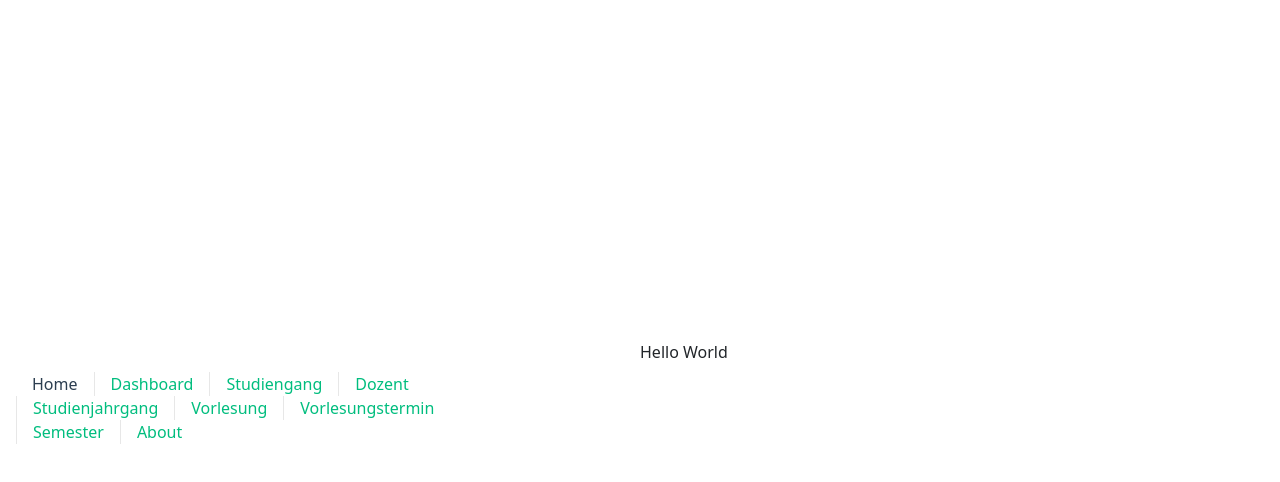
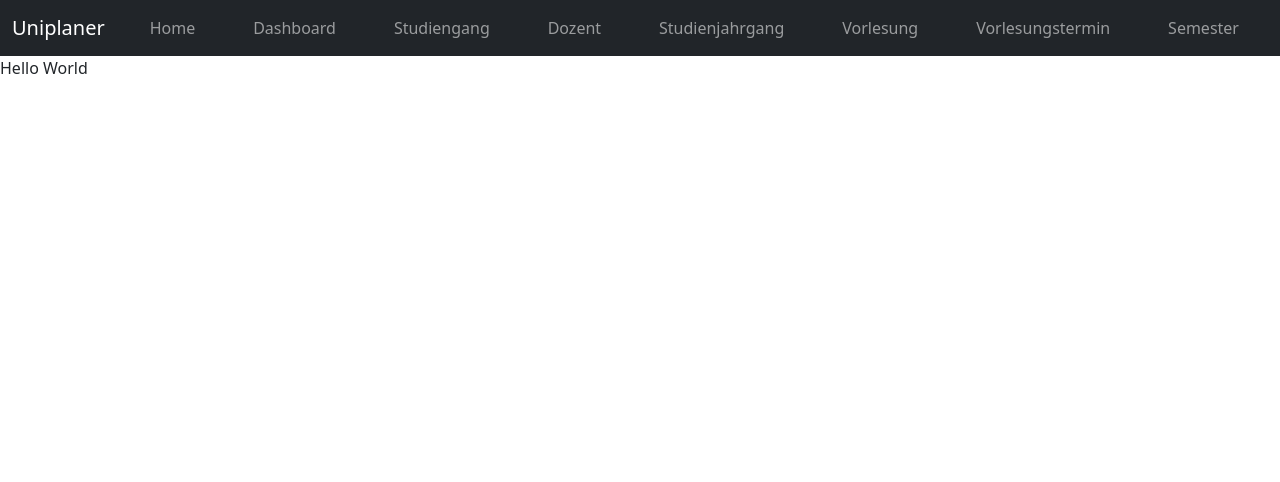
Before and after one commit to Koril94/vorlesungsplanung, a Vue app: page / in a window 1280 px wide. Shown: the top 482 px of the page. Built offline with nearby package versions, Linux system fonts and the light colour scheme.

Commit message:
add navbar design

```diff
--- a/index.html
+++ b/index.html
@@ -9,5 +9,9 @@
   <body>
     <div id="app"></div>
     <script type="module" src="/src/main.js"></script>
+
+    <script src="https://cdnjs.cloudflare.com/ajax/libs/jquery/3.5.1/jquery.slim.min.js"></script>
+    <script src="https://cdnjs.cloudflare.com/ajax/libs/popper.js/1.16.1/umd/popper.min.js"></script>
+    <script src="https://cdnjs.cloudflare.com/ajax/libs/twitter-bootstrap/4.6.0/js/bootstrap.min.js"></script>
   </body>
 </html>
--- a/src/App.vue
+++ b/src/App.vue
@@ -5,119 +5,53 @@ import { store } from "./store";
 
 <template>
   <header>
-    <div class="wrapper">
-      <nav>
-        <RouterLink to="/">Home</RouterLink>
-        <RouterLink to="/dashboard">Dashboard</RouterLink>
-        <RouterLink to="/studyProgram">Studiengang</RouterLink>
-        <RouterLink to="/lecturer">Dozent</RouterLink>
-        <RouterLink to="/studyClass">Studienjahrgang</RouterLink>
-        <RouterLink to="/lecture">Vorlesung</RouterLink>
-        <RouterLink to="/lectureDate">Vorlesungstermin</RouterLink>
-        <RouterLink to="/semester">Semester</RouterLink>
-        <RouterLink to="/about">About</RouterLink>
+    <div id="nav ">
+      <nav class="navbar navbar-expand-lg navbar-dark bg-dark">
+        <div class="container-fluid ">
+          <a class="navbar-brand" href="#">Uniplaner</a>
+          <button
+            class="navbar-toggler"
+            type="button"
+            data-toggle="collapse"
+            data-target="#navbarSupportedContent"
+            aria-controls="navbarSupportedContent"
+            aria-expanded="false"
+            aria-label="Toggle navigation"
+          >
+            <span class="navbar-toggler-icon"></span>
+          </button>
+          <div class="collapse navbar-collapse" id="navbarSupportedContent">
+            <div class="navbar-nav mr-auto">
+              <RouterLink class="nav-link" to="/">Home</RouterLink>
+              <RouterLink class="nav-link" to="/dashboard"
+                >Dashboard</RouterLink
+              >
+              <RouterLink class="nav-link" to="/studyProgram"
+                >Studiengang</RouterLink
+              >
+              <RouterLink class="nav-link" to="/lecturer">Dozent</RouterLink>
+              <RouterLink class="nav-link" to="/studyClass"
+                >Studienjahrgang</RouterLink
+              >
+              <RouterLink class="nav-link" to="/lecture">Vorlesung</RouterLink>
+              <RouterLink class="nav-link" to="/lectureDate"
+                >Vorlesungstermin</RouterLink
+              >
+              <RouterLink class="nav-link" to="/semester">Semester</RouterLink>
+              <!-- <RouterLink to="/about">About</RouterLink> -->
+            </div>
+          </div>
+        </div>
       </nav>
     </div>
   </header>
-
-  <RouterView />
+  <div class="content">
+    <RouterView />
+  </div>
 </template>
 
 <style>
-@import "@/assets/base.css";
+/* @import "@/assets/base.css"; */
 @import "@/assets/css/bootstrap.min.css";
-
-#app {
-  max-width: 1280px;
-  margin: 0 auto;
-  padding: 2rem;
-
-  font-weight: normal;
-}
-
-header {
-  line-height: 1.5;
-  max-height: 100vh;
-}
-
-.logo {
-  display: block;
-  margin: 0 auto 2rem;
-}
-
-a,
-.green {
-  text-decoration: none;
-  color: hsla(160, 100%, 37%, 1);
-  transition: 0.4s;
-}
-
-@media (hover: hover) {
-  a:hover {
-    background-color: hsla(160, 100%, 37%, 0.2);
-  }
-}
-
-nav {
-  width: 100%;
-  font-size: 12px;
-  text-align: center;
-  margin-top: 2rem;
-}
-
-nav a.router-link-exact-active {
-  color: var(--color-text);
-}
-
-nav a.router-link-exact-active:hover {
-  background-color: transparent;
-}
-
-nav a {
-  display: inline-block;
-  padding: 0 1rem;
-  border-left: 1px solid var(--color-border);
-}
-
-nav a:first-of-type {
-  border: 0;
-}
-
-@media (min-width: 1024px) {
-  body {
-    display: flex;
-    place-items: center;
-  }
-
-  #app {
-    display: grid;
-    grid-template-columns: 1fr 1fr;
-    padding: 0 2rem;
-  }
-
-  header {
-    display: flex;
-    place-items: center;
-    padding-right: calc(var(--section-gap) / 2);
-  }
-
-  header .wrapper {
-    display: flex;
-    place-items: flex-start;
-    flex-wrap: wrap;
-  }
-
-  .logo {
-    margin: 0 2rem 0 0;
-  }
-
-  nav {
-    text-align: left;
-    margin-left: -1rem;
-    font-size: 1rem;
-
-    padding: 1rem 0;
-    margin-top: 1rem;
-  }
-}
+@import "@/assets/css/main.css";
 </style>
--- /dev/null
+++ b/src/assets/css/main.css
@@ -0,0 +1,21 @@
+* {
+  padding: 0;
+  margin: 0;
+  box-sizing: border-box;
+}
+
+#nav {
+  text-align: center;
+}
+#nav a {
+  font-weight: bold;
+}
+#nav a.router-link-exact-active {
+  border-radius: 0.5rem;
+}
+
+#navbarSupportedContent > div {
+  align-items: center;
+  justify-content: space-around;
+  width: 100%;
+}/*# sourceMappingURL=main.css.map */
```
